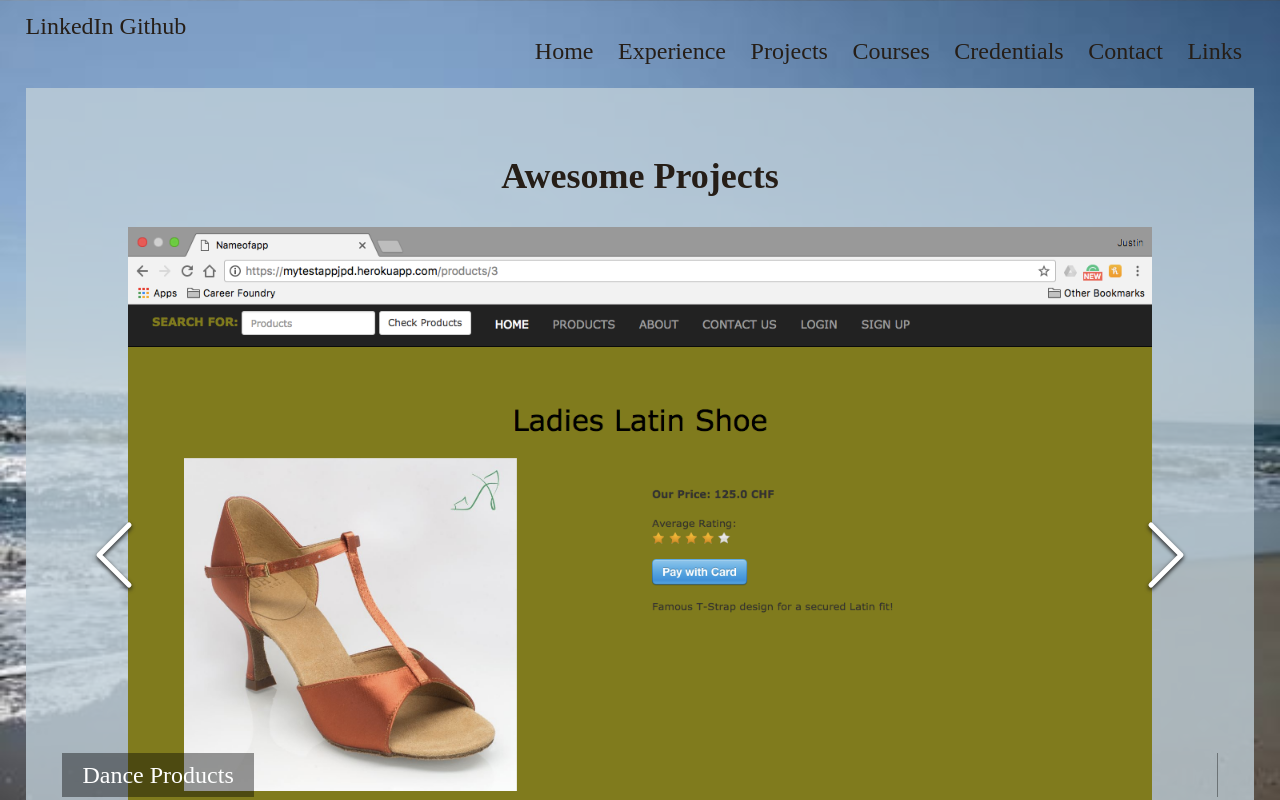
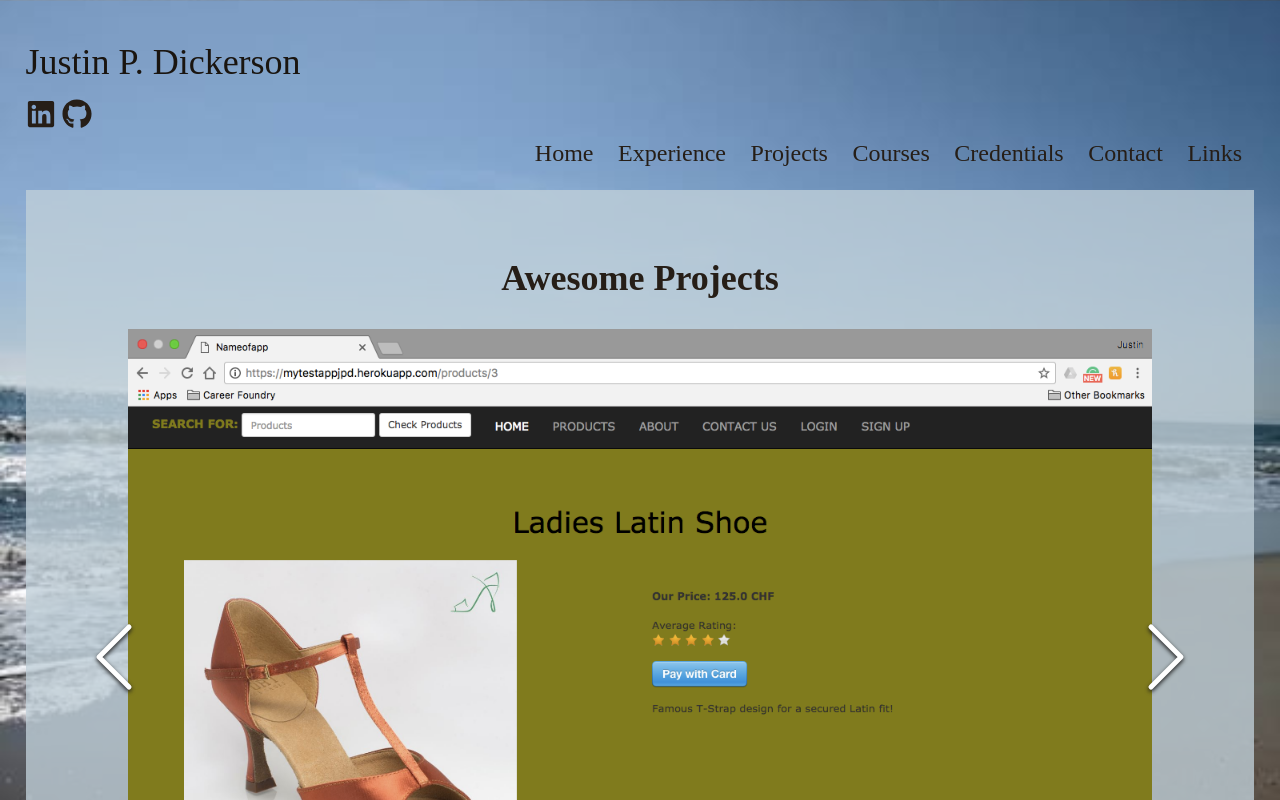
Before and after one commit to dj911ice/portfolio-mern-next, a Next.js app in the folder code/mpc/: page /projects in a window 1280 px wide. Shown: the top 800 px of the page. Built offline with nearby package versions, Linux system fonts and the light colour scheme; a web font is replaced by a local one.

Commit message:
more changes/fixes

```diff
--- a/code/mpc/src/components/Header.js
+++ b/code/mpc/src/components/Header.js
@@ -1,14 +1,23 @@
 import React from "react";
 import Link from "next/link"
 import {navLinks} from "@/utils/navLinks";
+import {FaLinkedin, FaGithub} from 'react-icons/fa';
 
 function Header() {
     return (
         <>
             <header>
                 <span>
-                    <Link href={"https://www.linkedin.com/in/justinpdickerson/"} target={"_blank"}>LinkedIn</Link>
-                    <Link href={"https://github.com/dj911ice"} target={"_blank"}> Github</Link>
+                    <div>
+                        <p id={"myName"}>Justin P. Dickerson</p>
+                        {/*<button onClick={"/resume/JPDSWEResume_050823.docx"}>Resume DOCX</button>*/}
+                        {/*<button onClick={"/resume/JPDSWEResume_050823.pdf"}>Resume PDF</button>*/}
+                        <Link href={"https://www.linkedin.com/in/justinpdickerson/"}
+                              target={"_blank"}><FaLinkedin id={"linkedin"}></FaLinkedin></Link>
+                        <span> </span>
+                        <Link href={"https://github.com/dj911ice"}
+                              target={"_blank"}> <FaGithub id={"github"}></FaGithub></Link>
+                    </div>
                     <nav>
                         {navLinks.map((link, navigation) => {
                             return (
--- a/code/mpc/src/pages/projects.js
+++ b/code/mpc/src/pages/projects.js
@@ -4,16 +4,16 @@ import ImageGallery from 'react-image-gallery';
 
 const projects = [
     {
+        description: 'Dance Products: Ruby on Rails Ecommerce portfolio project ',
         original: '/images/mytestappjpd-sm.png',
         thumbnail: '/images/mytestappjpd-sm.png',
         embedUrl: 'https://youtu.be/PQXwOXdSj9U',
-        description: 'Dance Products',
         originalWidth: '1024px',
         originalHeight: '640px'
     },
 
     {
-        description: 'Fizz Buzz Interactive (Ruby)',
+        description: 'Fizz Buzz Interactive: Output to popular Fizz Buzz problem but interactive written in Ruby',
         original: '/images/fbi_ruby.png',
         thumbnail: '/images/fbi_ruby.png',
         originalWidth: '1024px',
@@ -21,7 +21,7 @@ const projects = [
     },
 
     {
-        description: 'Habitica Abroad',
+        description: 'Habitica Abroad: Task webapp in C# & .Net framework',
         original: '/images/HabiticaAbroad_dashboad.PNG',
         thumbnail: '/images/HabiticaAbroad_dashboad.PNG',
         originalWidth: '1024px',
@@ -29,7 +29,7 @@ const projects = [
     },
 
     {
-        description: 'Grand Circus Library',
+        description: 'Grand Circus Library: Console application written C#',
         original: '/images/GCLibrary_sc.PNG',
         thumbnail: '/images/GCLibrary_sc.PNG',
         originalWidth: '1024px',
@@ -37,7 +37,7 @@ const projects = [
     },
 
     {
-        description: 'JD Music Player',
+        description: 'JD Music Player: Android mobile application that plays music via streaming url or local file',
         original: '/images/exoplayer_audio.png',
         thumbnail: '/images/exoplayer_audio.png',
         originalWidth: '600px',
--- a/code/mpc/src/styles/globals.css
+++ b/code/mpc/src/styles/globals.css
@@ -339,7 +339,7 @@ tr:nth-child(odd) {
 th {
   border: solid 3px rgba(37, 70, 91, 0.88);
   margin: 1%;
-  padding: 1%;
+  /*padding: 1%;*/
 }
 
 td {
@@ -486,11 +486,9 @@ select {
   font-size: inherit;
   font-weight: bold;
 }
-
-#linkedin {
-  text-decoration: none;
+#myName {
+  font-size: 1.5em;
 }
-
 #tech {
   font-size: 2.25em;
 }
@@ -499,6 +497,9 @@ select {
   max-width: 25%;
 }
 
+#linkedin, #github {
+  font-size: 1.25em;
+}
 /* ----- Media ----- */
 figure {
 }
```
Also changed, not shown: code/mpc/src/pages/course/add.js (+7 -1 lines), code/mpc/src/pages/course/update.js (+7 -1 lines), code/mpc/src/pages/credential/add.js (+7 -1 lines), code/mpc/src/pages/credential/update.js (+7 -1 lines).
